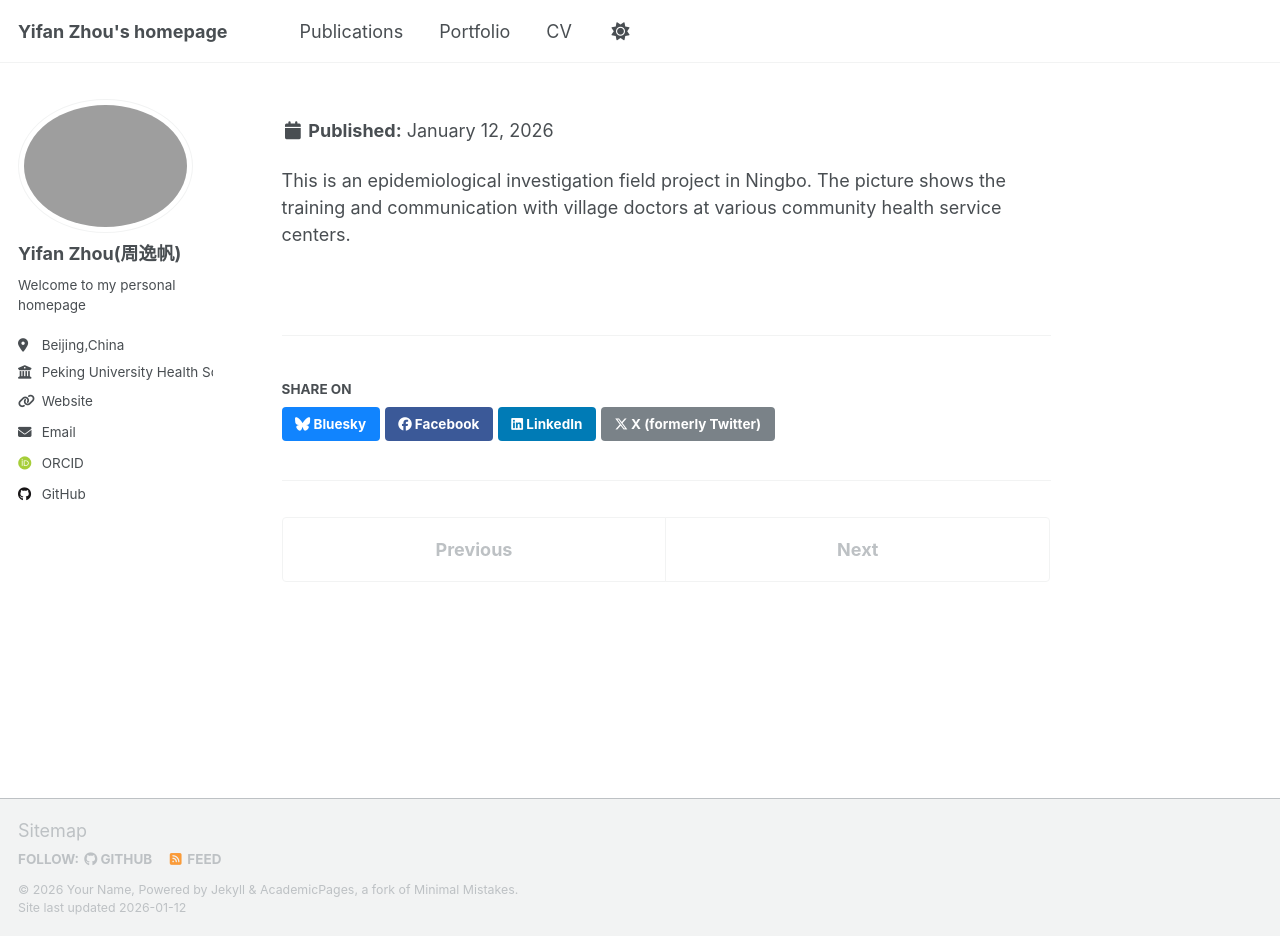
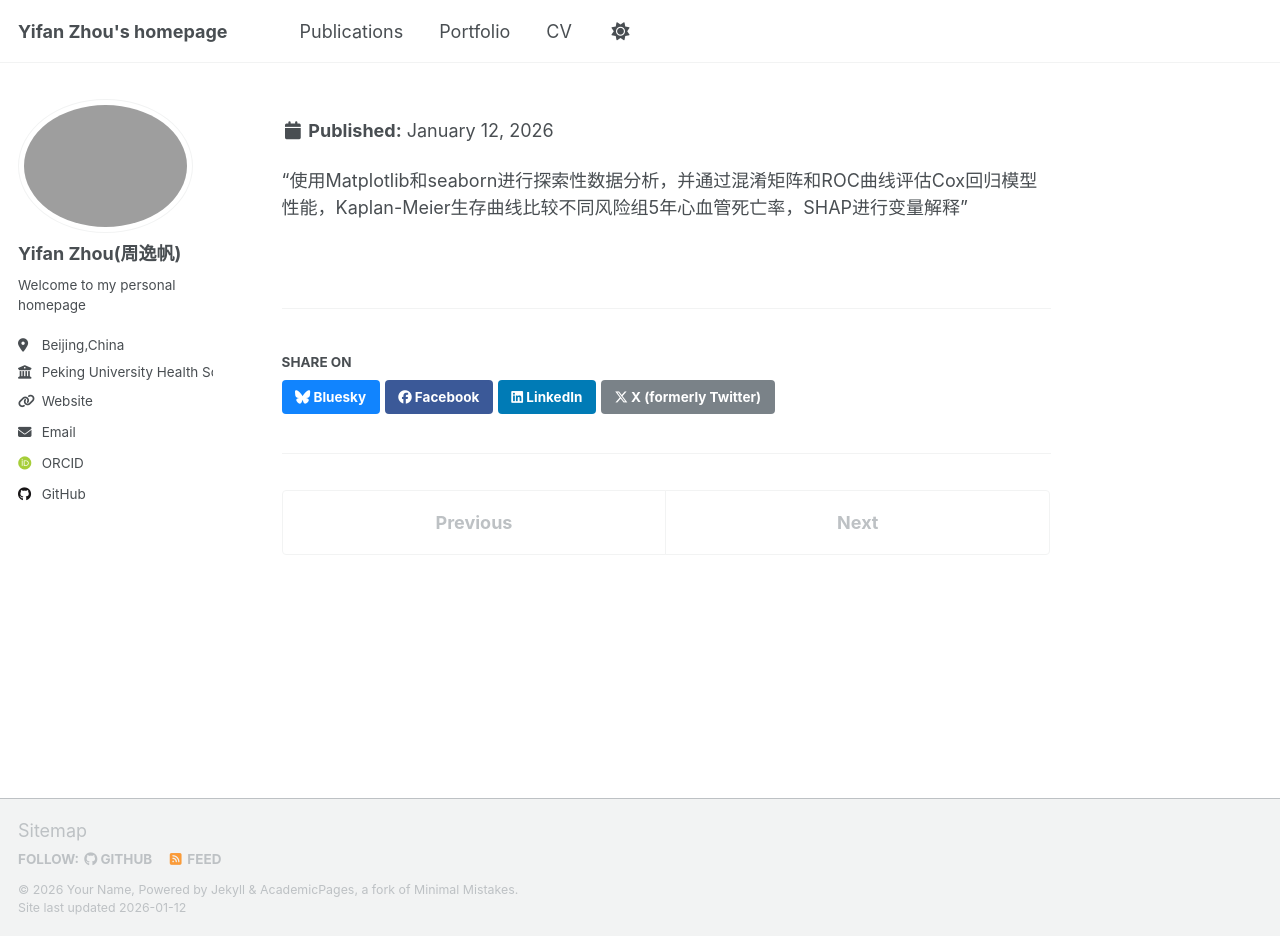
Before and after one commit to zyf20261/zyf20261.github.io, a Jekyll site: the page built from _portfolio/portfolio-3.md, in a window 1280 px wide and 936 px high. Built offline with Jekyll 4.4.1, drawn with Linux system fonts in a browser that asks for light colours; some web fonts are replaced; a script that is not in the unit is left out.

Commit message:
Update portfolio-3.md

```diff
--- a/_portfolio/portfolio-3.md
+++ b/_portfolio/portfolio-3.md
@@ -2,9 +2,9 @@
 title: "Python大作业数据可视化"
 date：2026-1-12
 type："Machine Learning"
-excerpt: "Training for village doctors at the grassroots level<br/><img src='/images/png1.jpg' width='400' alt='Village doctor training session'>"
+excerpt:
 collection: portfolio
 
 ---
 
-This is an epidemiological investigation field project in Ningbo. The picture shows the training and communication with village doctors at various community health service centers.
+"使用Matplotlib和seaborn进行探索性数据分析，并通过混淆矩阵和ROC曲线评估Cox回归模型性能，Kaplan-Meier生存曲线比较不同风险组5年心血管死亡率，SHAP进行变量解释"
```
